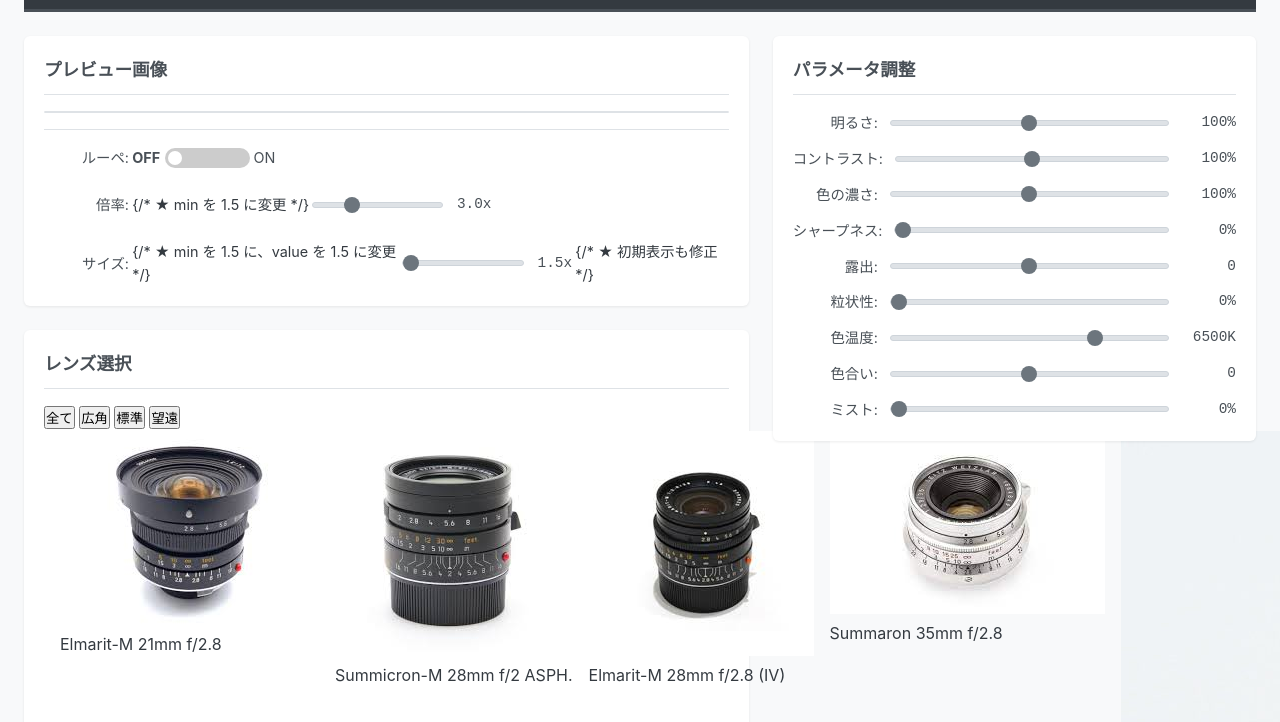
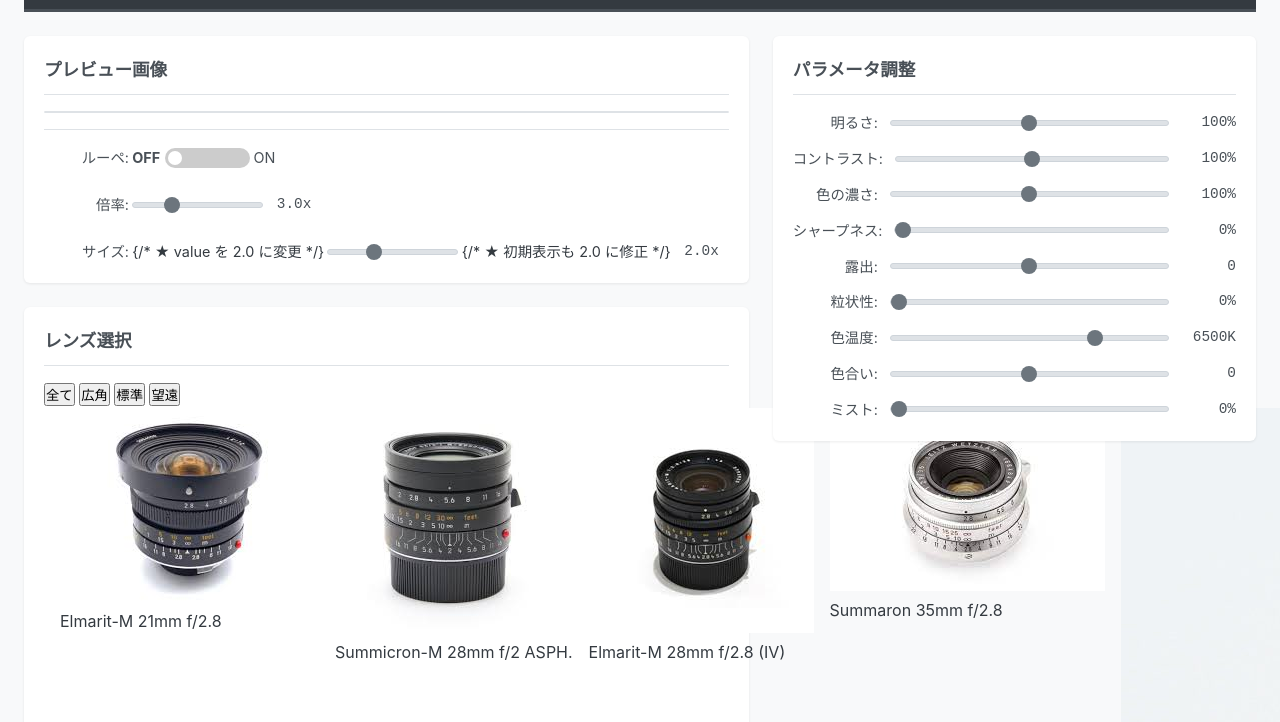
Before and after one commit to walhalax/VintageLensEmulator, a plain HTML site: page index.html in a window 1280 px wide. Shown: the part 52-774 px from the top of the page. Drawn offline with Linux system fonts and the light colour scheme.

Commit message:
Set initial loupe size to 2.0 and adjust toggle switch width

```diff
--- a/css/style.css
+++ b/css/style.css
@@ -153,7 +153,7 @@ h2 {
     pointer-events: none;
     z-index: 10;
     box-shadow: 0 2px 8px rgba(0,0,0,0.3);
-    background-origin: content-box; /* ★ 追加: 背景基準をコンテンツ領域に */
+    background-origin: content-box;
 }
 
 /* ルーペ調整コントロールのスタイル */
@@ -173,6 +173,7 @@ h2 {
     display: flex;
     align-items: center;
     gap: 0.5rem;
+    width: fit-content; /* ★ 内容に合わせて幅を調整 */
 }
 
 /* ドロワーコンテンツ (デフォルト非表示) */
@@ -232,7 +233,7 @@ h2 {
 }
 
 /* トグルスイッチのスタイル */
-.loupe-toggle-group label { margin-right: 0.25rem; }
+.loupe-toggle-group label { margin-right: 0.25rem; } /* これは使われていない可能性 */
 .switch { position: relative; display: inline-block; width: 40px; height: 20px; flex-shrink: 0; }
 .switch input { opacity: 0; width: 0; height: 0; }
 .slider { position: absolute; cursor: pointer; top: 0; left: 0; right: 0; bottom: 0; background-color: #ccc; transition: .4s; }
@@ -304,7 +305,6 @@ input:checked + .slider:before { transform: translateX(20px); }
 .lens-list {
     display: flex;
     gap: 1rem;
-    /* ★ padding を左右のみに変更 */
     padding: 0 1rem; /* 上下の padding を削除 */
     min-width: max-content;
 }
--- a/index.html
+++ b/index.html
@@ -38,15 +38,15 @@
                     <div class="loupe-drawer-content">
                         <div class="control-group">
                             <label for="loupe-zoom">倍率:</label>
-                            {/* ★ min を 1.5 に変更 */}
                             <input type="range" id="loupe-zoom" name="loupe-zoom" min="1.5" max="7" value="3" step="0.1">
                             <span class="value-display"><span id="loupe-zoom-value">3.0</span>x</span>
                         </div>
                         <div class="control-group">
                             <label for="loupe-size-factor">サイズ:</label>
-                            {/* ★ min を 1.5 に、value を 1.5 に変更 */}
-                            <input type="range" id="loupe-size-factor" name="loupe-size-factor" min="1.5" max="3" value="1.5" step="0.1">
-                            <span class="value-display"><span id="loupe-size-value">1.5</span>x</span> {/* ★ 初期表示も修正 */}
+                            {/* ★ value を 2.0 に変更 */}
+                            <input type="range" id="loupe-size-factor" name="loupe-size-factor" min="1.5" max="3" value="2.0" step="0.1">
+                            {/* ★ 初期表示も 2.0 に修正 */}
+                            <span class="value-display"><span id="loupe-size-value">2.0</span>x</span>
                         </div>
                     </div>
                 </div>
--- a/js/main.js
+++ b/js/main.js
@@ -44,8 +44,8 @@ document.addEventListener('DOMContentLoaded', () => {
         exposure: 0, grain: 0, temperature: 6500, tint: 0, mist: 0,
     };
     let isLoupeEnabled = false;
-    let zoomFactor = 3; // 初期値は min(1.5) 以上なので OK
-    let loupeSizeFactor = 1.5; // ★ 初期値を 1.5 に変更
+    let zoomFactor = 3;
+    let loupeSizeFactor = 2.0; // ★ 初期値を 2.0 に変更
     let baseLoupeSize = 0;
     let loupeSize = 0;
     let loupeTimer = null;
@@ -743,9 +743,11 @@ document.addEventListener('DOMContentLoaded', () => {
 
     // --- 初期化 ---
     function init() {
-        // ★ ルーペサイズ初期値を修正
-        loupeSizeFactor = parseFloat(loupeSizeSlider.value); // HTMLのvalueを初期値とする
+        // ★ ルーペサイズ初期値を修正 (HTMLから取得)
+        loupeSizeFactor = parseFloat(loupeSizeSlider.value);
         loupeSizeValueSpan.textContent = loupeSizeFactor.toFixed(1);
+        zoomFactor = parseFloat(loupeZoomSlider.value);
+        loupeZoomValueSpan.textContent = zoomFactor.toFixed(1);
 
         // スライダー/トグルの初期値をadjustmentsオブジェクトとUIに反映
         Object.keys(adjustments).forEach(key => {
@@ -767,9 +769,7 @@ document.addEventListener('DOMContentLoaded', () => {
             previewContainer.classList.add('loupe-disabled');
         }
 
-        zoomFactor = parseFloat(loupeZoomSlider.value); // HTMLのvalueを初期値とする
-        loupeZoomValueSpan.textContent = zoomFactor.toFixed(1);
-        // loupeSizeFactor は上で設定済み
+        // zoomFactor, loupeSizeFactor は上で設定済み
 
         displayLenses();
         selectLens(null);
```
